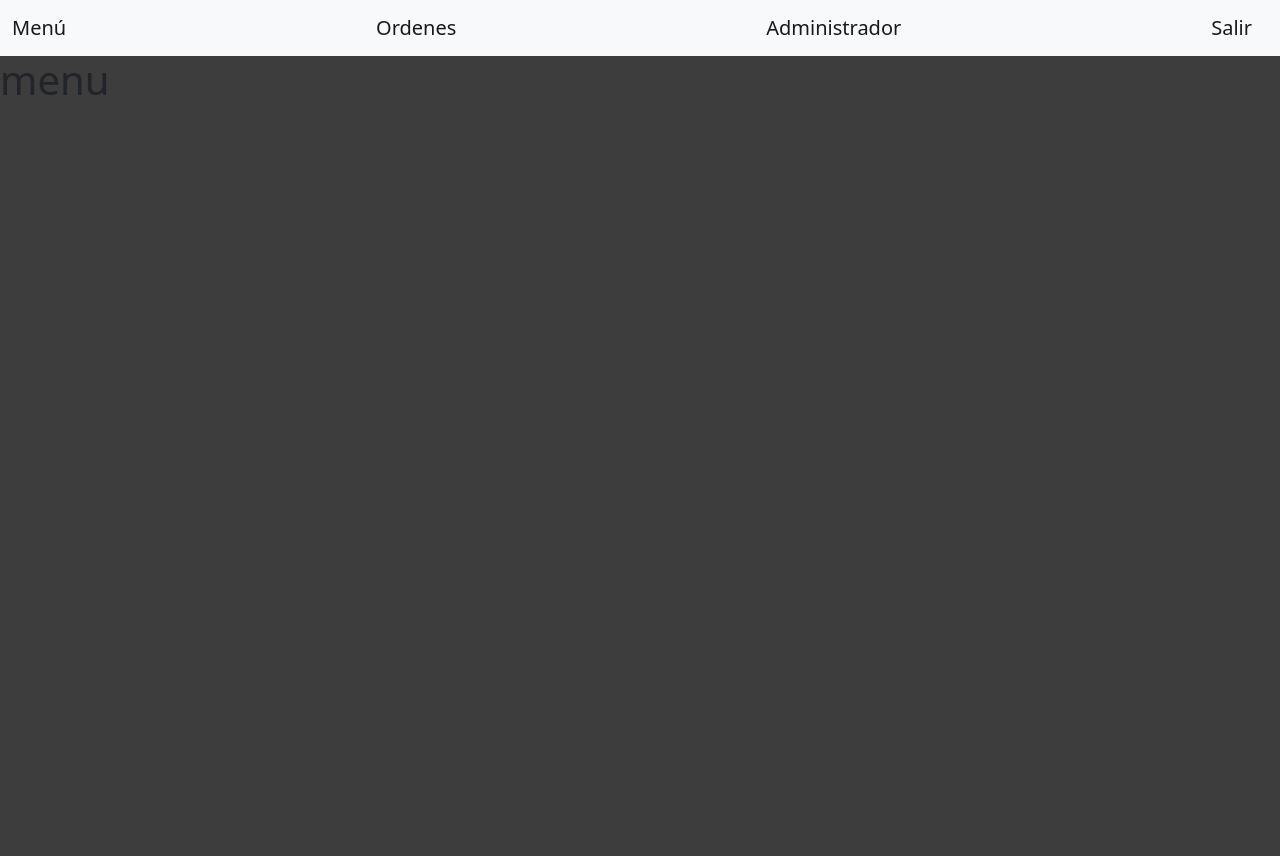
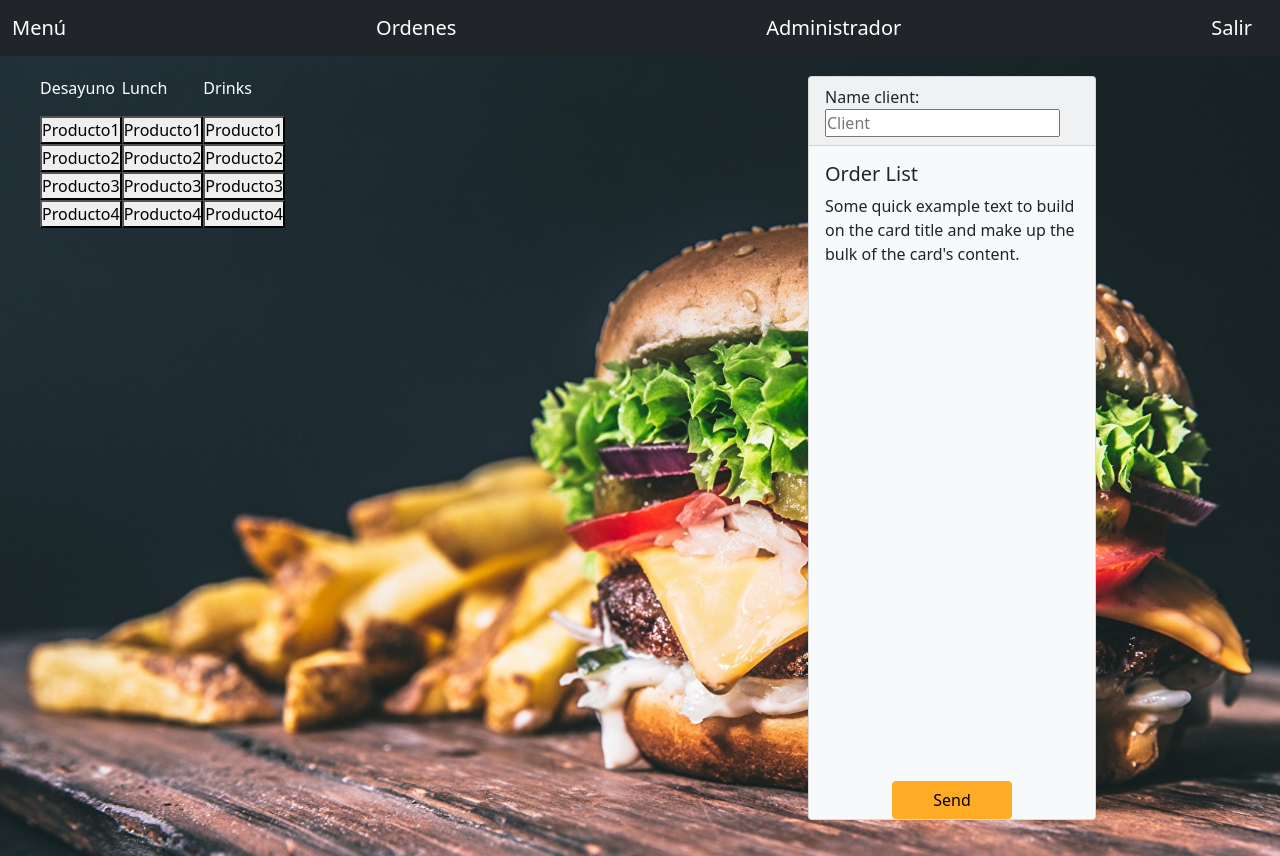
Before and after one commit to paolataboada/Burger-Queen-Client, a React (Create React App) app: page /menu in a window 1280 px wide. Before the commit the page ends 800 px from the top, so only its background shows below. Built offline with nearby package versions, Linux system fonts and the light colour scheme.

Commit message:
add components products, listorder and styles to view menu

```diff
--- a/src/components/Form.jsx
+++ b/src/components/Form.jsx
@@ -3,22 +3,22 @@ import React from 'react';
 export const Form = () => {
     return (
         <>
-            <form className="d-grid gap-2 col-9 mx-auto" style={{border: "3px solid #FFAB25", borderRadius: "25px", padding: "50px 20px", backgroundColor: "white"}}>
+            <form className="d-grid gap-2 col-9 mx-auto form-login">
                 <div className="form-group row">
                     <label htmlFor="inputEmail3" className="col-sm-3 col-form-label">Email</label>
                     <div className="col-sm-9">
-                        <input type="email" className="form-control" id="inputEmail3" placeholder="Email" style={{border: "1px solid #FFAB25"}}/>
+                        <input type="email" className="form-control" id="inputEmail3" placeholder="Email"/>
                     </div>
                 </div>
                 <div className="form-group row">
                     <label htmlFor="inputPassword3" className="col-sm-3 col-form-label">Password</label>
                     <div className="col-sm-9">
-                        <input type="password" className="form-control" id="inputPassword3" placeholder="Password" style={{border: "1px solid #FFAB25"}}/>
+                        <input type="password" className="form-control" id="inputPassword3" placeholder="Password"/>
                     </div>
                 </div>
                 <div className="form-group row">
                     <div className="d-grid col-5 mx-auto">
-                        <button type="submit" className="btn btn-success" style={{border: "1px solid #FFAB25", backgroundColor: "#FFAB25"}}>Log In</button>
+                        <button type="submit" className="btn btn-warning btn-login">Log In</button>
                     </div>
                 </div>
             </form>
--- /dev/null
+++ b/src/components/ListOrder.jsx
@@ -0,0 +1,21 @@
+import React from 'react'
+
+export const ListOrder = () => {
+    return (
+        <div className="container-list-order">
+            <div className="card text-dark bg-light mb-3" style={{maxWidth: '18rem'}}>
+                <div className="card-header">
+                    <label htmlFor="">Name client:</label>
+                    <input type="text" placeholder="Client" />
+                </div>
+                <div className="card-body">
+                    <h5 className="card-title">Order List</h5>
+                    <p className="card-text">Some quick example text to build on the card title and make up the bulk of the card's content.</p>
+                </div>
+                <div className="d-grid col-5 mx-auto">
+                    <button type="submit" className="btn btn-warning btn-login">Send</button>
+                </div>
+            </div>
+        </div>
+    )
+}
--- a/src/components/Login.jsx
+++ b/src/components/Login.jsx
@@ -1,18 +1,19 @@
 import React from 'react';
 import { Form } from './Form';
 import burger from '../assets/burger-cover.png'
+import '../styles/view-login.css'
 
 export const Login = () => {
     return (
         <>
-            <div style={{display: "flex", alignItems: "center", height: "100vh"}}>
-                <div style={{width: "40%", paddingLeft: "20px"}}>
+            <div className="container-view-login">
+                <div className="div-burger-cover">
                     <img width="100%" src={burger} alt="Hamburguesa de portada" />
                 </div>
-                <div style={{width: "60%"}} className="container-fluid">
-                    <div style={{display: "flex", flexFlow: "column nowrap", alignItems: "center"}}>
-                        <h3 style={{color: "#FFAB25"}}>Welcome back!</h3>
-                        <p style={{color: "white"}}>Login to continue Burger City</p>
+                <div className="container-fluid div-form-login">
+                    <div className="title-form-login">
+                        <h3>Welcome back!</h3>
+                        <p>Login to continue Burger City</p>
                     </div>
                     <Form />
                 </div>
--- a/src/components/Menu.jsx
+++ b/src/components/Menu.jsx
@@ -1,11 +1,17 @@
-import React from 'react'
-import { Navbar } from './Navbar'
+import React from 'react';
+import { Navbar } from './Navbar';
+import { Products } from './Products';
+import { ListOrder } from './ListOrder';
+import '../styles/view-menu.css';
 
 export const Menu = () => {
     return (
-        <div>
+        <>
             <Navbar />
-            <h1>menu</h1>
-        </div>
+            <div className="container-menu">
+                <Products />
+                <ListOrder />
+            </div>
+        </>
     )
 }
--- a/src/components/Navbar.jsx
+++ b/src/components/Navbar.jsx
@@ -4,7 +4,7 @@ import { Link } from "react-router-dom";
 export const Navbar = () => {
     return (
         <>
-            <nav className="navbar navbar-expand-lg navbar-light bg-light">
+            <nav className="navbar navbar-expand-lg navbar-dark bg-dark">
                 <div className="container-fluid">
                     <Link className="navbar-brand" to="/menu">Menú</Link>
                     <Link className="navbar-brand" aria-current="page" to="/orders">Ordenes</Link>
--- /dev/null
+++ b/src/components/Products.jsx
@@ -0,0 +1,29 @@
+import React from 'react'
+
+export const Products = () => {
+    return (
+        <div class="container-all-products">
+            <section className="section-breakfast">
+                <p>Desayuno</p>
+                <button>Producto1</button>
+                <button>Producto2</button>
+                <button>Producto3</button>
+                <button>Producto4</button>
+            </section>
+            <section className="section-lunch">
+                <p>Lunch</p>
+                <button>Producto1</button>
+                <button>Producto2</button>
+                <button>Producto3</button>
+                <button>Producto4</button>
+            </section>
+            <section className="section-drinks">
+                <p>Drinks</p>
+                <button>Producto1</button>
+                <button>Producto2</button>
+                <button>Producto3</button>
+                <button>Producto4</button>
+            </section>
+        </div>
+    )
+}
--- /dev/null
+++ b/src/styles/view-login.css
@@ -0,0 +1,42 @@
+/* Componente Login */
+.container-view-login {
+    display: flex;
+    align-items: center;
+    height: 100vh;
+}
+.div-burger-cover {
+    width: 40%;
+    padding-left: 20px;
+}
+.div-form-login {
+    width: 60%;
+}
+.title-form-login {
+    display: flex;
+    flex-flow: column nowrap;
+    align-items: center;
+}
+.title-form-login h3 {
+    color: #FFAB25;
+}
+.title-form-login p {
+    color: white
+}
+/* Componente Form */
+.form-login {
+    border: 3px solid #FFAB25;
+    border-radius: 25px;
+    padding: 50px 20px;
+    background-color: white;
+}
+#inputEmail3, #inputPassword3 {
+    border: 1px solid #FFAB25;
+}
+.btn-login {
+    border: 1px solid #FFAB25;
+    background-color: #FFAB25;
+}
+.btn-login:hover {
+    border: 1px solid #ff9100;
+    background-color: #ff9100;
+}
--- /dev/null
+++ b/src/styles/view-menu.css
@@ -0,0 +1,32 @@
+/* Component Navbar */
+/* .navbar {
+    background-color: black;
+    color: white;
+} */
+/* Componente Menu */
+.container-menu {
+    background-image: url('../assets/bg-burger-menu.jpg');
+    background-repeat: no-repeat;
+    background-size: cover;
+    height: 100vh;
+    display: flex;
+    color: white;
+}
+/* Componente Products */
+.container-all-products {
+    display: flex;
+    width: 60%;
+    padding: 20px 40px;
+}
+.section-breakfast,
+.section-lunch,
+.section-drinks {
+    display: flex;
+    flex-flow: column;
+}
+/* Componente ListOrder */
+.container-list-order {
+    display: flex;
+    width: 40%;
+    padding: 20px 40px;
+}
```
Also changed, not shown: src/assets/bg-burger-menu.jpg (added).
